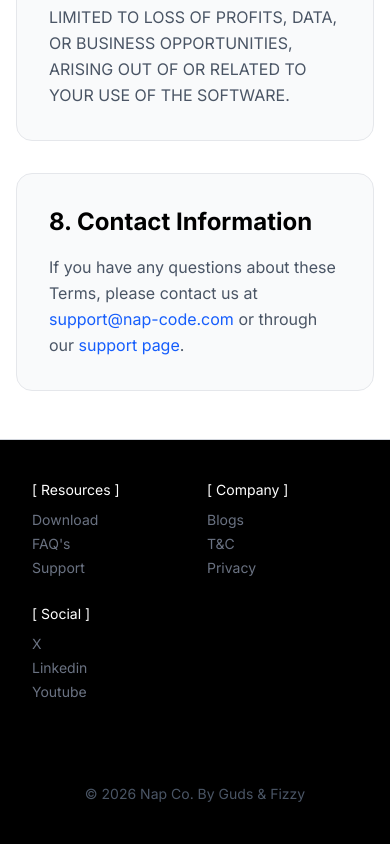
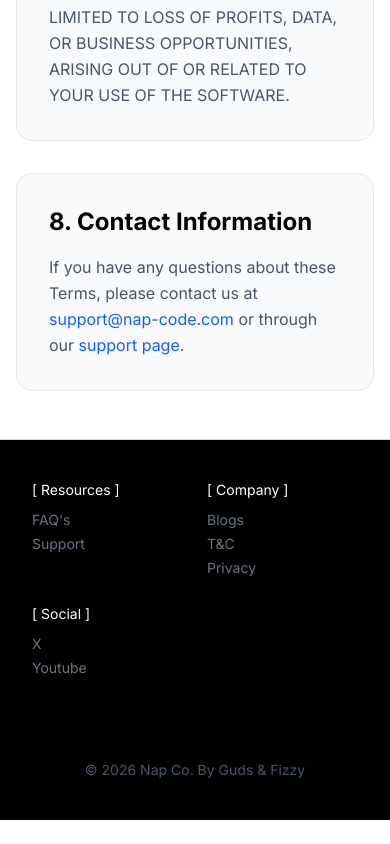
Before and after one commit to farzeenilyaszargar/nap-ide, a Next.js app: page /tc in a window 390 px wide. Shown: the part 3703-4547 px from the top of the page. After the commit the page ends 4523 px from the top, so only its background shows below. Built offline with nearby package versions, Linux system fonts and the light colour scheme.

Commit message:
Hide footer download link on mobile

```diff
--- a/components/footer.tsx
+++ b/components/footer.tsx
@@ -8,7 +8,7 @@ export default function Footer() {
             <div className="grid w-full max-w-7xl grid-cols-2 gap-6 px-3 sm:flex sm:flex-row sm:items-start sm:justify-between sm:gap-6 sm:px-10">
                 <div className="flex flex-col text-left w-full sm:w-1/6">
                     <p className="text-sm sm:text-base  mb-2">[ Resources ]</p>
-                    <Link className="py-0.5 text-sm text-gray-500 transition-colors hover:text-[#ffffff] sm:text-base" href="/download">Download</Link>
+                    <Link className="hidden py-0.5 text-sm text-gray-500 transition-colors hover:text-[#ffffff] sm:block sm:text-base" href="/download">Download</Link>
                     <Link className="py-0.5 text-sm text-gray-500 transition-colors hover:text-[#ffffff] sm:text-base" href="/faqs">FAQ's</Link>
                     <Link className="py-0.5 text-sm text-gray-500 transition-colors hover:text-[#ffffff] sm:text-base" href="/support">Support</Link>
                 </div>
@@ -20,8 +20,7 @@ export default function Footer() {
                 </div>
                 <div className="flex flex-col text-left w-full sm:w-1/6">
                     <p className="text-sm sm:text-base  mb-2">[ Social ]</p>
-                    <Link className="py-0.5 text-sm text-gray-500 transition-colors hover:text-[#ffffff] sm:text-base" href="https://x.com/napHQ" target="_blank">X</Link>
-                    <Link className="py-0.5 text-sm text-gray-500 transition-colors hover:text-[#ffffff] sm:text-base" href="https://www.linkedin.com/in/naphq/" target="_blank">Linkedin</Link>
+                    <Link className="py-0.5 text-sm text-gray-500 transition-colors hover:text-[#ffffff] sm:text-base" href="https://x.com/napverse" target="_blank">X</Link>
                     <Link className="py-0.5 text-sm text-gray-500 transition-colors hover:text-[#ffffff] sm:text-base" href="https://www.youtube.com/@napHQ" target="_blank">Youtube</Link>
                 </div>
             </div>
```
